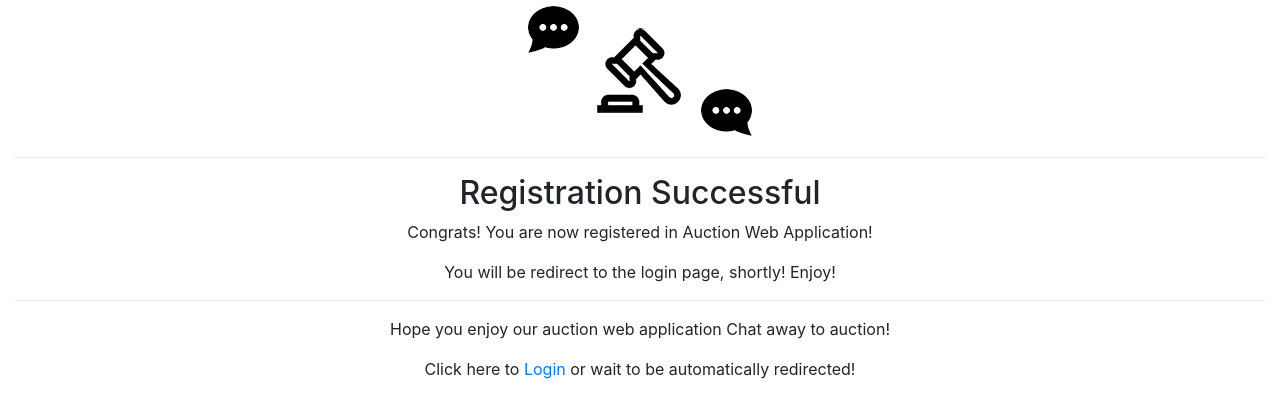
After one commit to muqriz19/auction_web_application, a PHP site: page /success-register.php in a window 1280 px wide. The commit adds this page. Shown: the top 418 px of the page. Run offline with PHP 8.4, Linux system fonts and the light colour scheme.

Commit message:
added success page after registeration

```diff
--- /dev/null
+++ b/success-register.php
@@ -0,0 +1,72 @@
+<!DOCTYPE html>
+<html lang="en">
+<head>
+    <meta charset="UTF-8">
+    <meta name="viewport" content="width=device-width, initial-scale=1.0">
+    <meta http-equiv="X-UA-Compatible" content="ie=edge">
+    <title>Successful Register</title>
+    <link rel="stylesheet" type="text/css" href="css/awastyles.css">
+    <link rel="stylesheet" href="css/bootstrap.min.css">
+    <link rel="stylesheet" href="css/fontawesome/fontawesome-all.min.css">
+    <link rel="shortcut icon" href="favicon.ico" type="image/x-icon">
+</head>
+<body>
+
+    <div class="container-fluid">
+
+        <!-- Start Logo -->
+        <div class="row">
+            <div class="img-circle mx-auto d-block logo">
+                <img src="images/logo.png" alt="Auction Web Application Logo">
+            </div>
+        </div>
+
+        <!-- End Logo -->
+        <hr>
+
+        <!-- Start Title -->
+        <h2 class="text-center">Registration Successful</h2>
+
+        <p class="text-center">Congrats! You are now registered in Auction Web Application!</p>
+
+        <p class="text-center">You will be redirect to the login page, shortly! Enjoy!</p>
+
+        <!-- End Title -->
+
+        <hr>
+
+        <div class="row">
+            <div class="col-2"></div>
+            <div class="col-8">
+                <!-- Start Success Talk -->
+                    <?php
+
+                        echo "<p class='text-center'>Hope you enjoy our auction web application Chat away to auction!</p>";
+                        echo "<p class='text-center'>Click here to <a href='login.php'>Login</a> or wait to be automatically redirected!</p>";
+                        header('Refresh: 10; url=login.php');
+                        exit();
+
+                    ?>
+                <!-- End Success Talk -->
+            </div>
+            <div class="col-2"></div>
+        </div>
+    </div>
+
+
+    <!-- Start Footer -->
+    <footer class="footer">
+    <div class="container">
+        <span class="text-muted">Copyright Muhammad Muqriz Bin Othman - 110043806 - Auction Web Application - <span class="text-muted"><a href="about_project.html">About Project</a></span></span>
+    </div>
+    </footer>
+    <!-- End Footer -->
+
+
+    <script src="js/jquery-3.3.1.js"></script>
+    <script src="js/popper-utils.min.js"></script>
+    <script src="js/popper.min.js"></script>
+    <script src="js/bootstrap.min.js"></script>
+
+</body>
+</html>
```
Also changed, not shown: register.php (+12 -20 lines).
